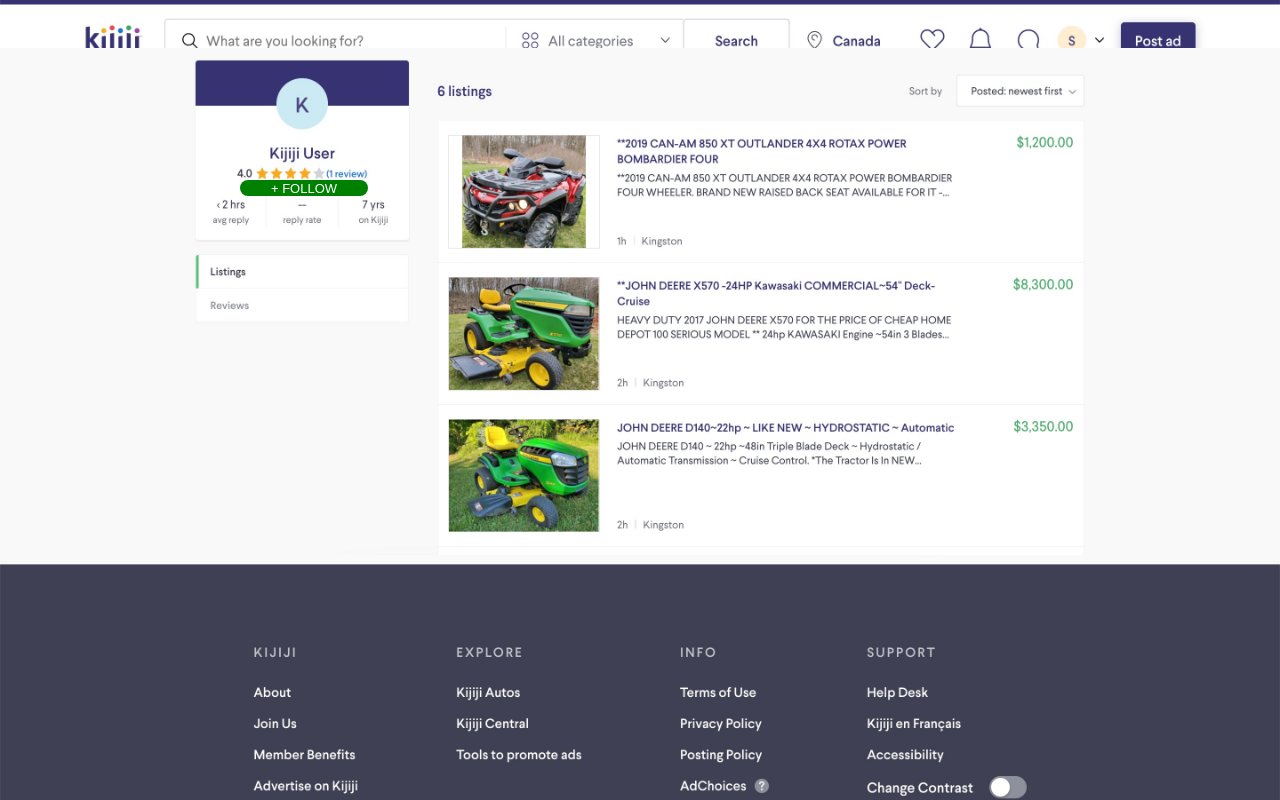
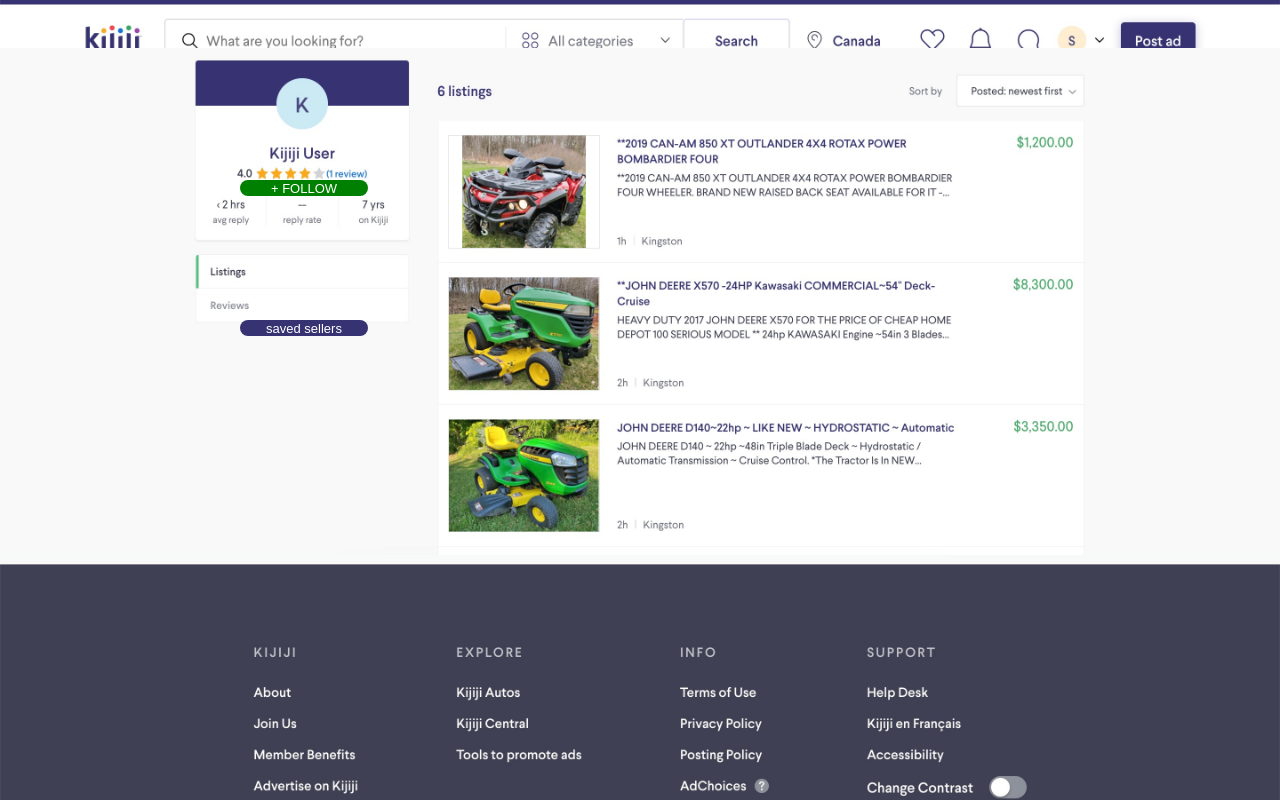
Before and after one commit to ip-Team8/kijiji-hackathon, a React (Create React App) app: page /seller-profile in a window 1280 px wide. Shown: the top 800 px of the page. Built offline with nearby package versions, Linux system fonts and the light colour scheme.

Commit message:
Add fix to button and added second button .

```diff
--- a/src/components/SingleSeller/SingleSeller.js
+++ b/src/components/SingleSeller/SingleSeller.js
@@ -1,24 +1,28 @@
 import './SingleSeller.scss';
-import { Link, useNavigate } from "react-router-dom";
 import sellerProf1 from '../../assets/images/seller-profile1.jpg'
+import { useState } from 'react';
+import { Link, useNavigate } from 'react-router-dom';
 
 const SingleSeller = () => {
 
-    const navigate = useNavigate();
+    const [buttonText, setButtonText] = useState('+ FOLLOW');
 
     const handleClick = () => {
+        setButtonText(buttonText === '+ FOLLOW' ? 'UNFOLLOW' : '+ FOLLOW');
         alert("Following new seller successful!")
         alert(`You are now going to receive notifications when Kijiji User posts new ads!`)
-        navigate("/saved-sellers")
-
     }
 
     return (
         <div>
         <img className="seller-prof" src={sellerProf1} alt=""></img>
+        <div className='seller-prof__button-container'>
+            <button className="seller-prof__button" onClick={handleClick}>{buttonText}</button>
+        </div>
         <Link to="/saved-sellers">
-        <div className='seller-prof__button-container'><button className='seller-prof__button' onClick={handleClick}>+ FOLLOW</button>
-        </div>
+        <button className='seller-prof__button-ss'>
+            saved sellers
+        </button>
         </Link>
         </div>
     )
--- a/src/components/SingleSeller/SingleSeller.scss
+++ b/src/components/SingleSeller/SingleSeller.scss
@@ -1,4 +1,4 @@
-
+@use '../../styles/partials/variables' as *;
 .body {
     position: relative;
 }
@@ -25,9 +25,11 @@
         position: absolute;
         top: 11.25rem;
         left: 15rem;
-        &:focus {
+
+        &:active,
+        &:focus,
+        &:visited {
             background-color: gray;
-            content: 'unfollow';
             width: 8rem;
             height: 1rem;
             font-size: small;
@@ -35,9 +37,20 @@
             border: none;
             color: white;
             font-weight: 400;
-            position: absolute;
-            top: 11.25rem;
-            left: 15rem;
         }
     }
+
+    &__button-ss {
+        width: 8rem;
+        height: 1rem;
+        font-size: small;
+        border-radius: 1.5rem;
+        border: none;
+        background-color: $purple;
+        color: white;
+        font-weight: 400;
+        position: absolute;
+        top: 20rem;
+        left: 15rem;
+    }
 }
--- a/src/pages/SavedSellers/SavedSellers.js
+++ b/src/pages/SavedSellers/SavedSellers.js
@@ -24,7 +24,7 @@
         <div className='saved-sellers__list'>
             <label className='saved-sellers__label'>Name
             <Link to="/seller-profile">
-            <p className='saved-selleres__list-item'>Kijiji User</p>
+            <p className='saved-selleres__list-item'>Sariah</p>
             </Link>
             </label>
             <label className='saved-sellers__label'>Recent listing
@@ -34,7 +34,7 @@
         <div className='saved-sellers__list'>
             <label className='saved-sellers__label'>Name
             <Link to="/seller-profile">
-            <p className='saved-selleres__list-item'>Kijiji User</p>
+            <p className='saved-selleres__list-item'>Felicia</p>
             </Link>
             </label>
             <label className='saved-sellers__label'>Recent listing
```
